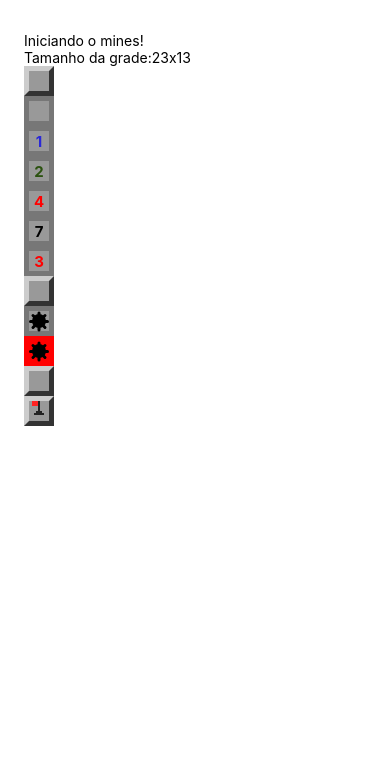
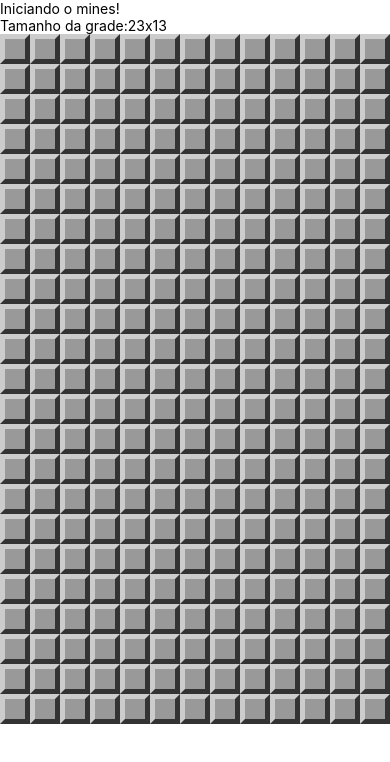
Before and after one commit to JoaoChi/CampoMinado, a React Native app: screen / in a window 390 px wide. Shown: the top 762 px of the page. Built offline with nearby package versions, Linux system fonts and the light colour scheme.

Commit message:
Mostrando toda tabela baseado no tamanho da tela

```diff
--- a/App.js
+++ b/App.js
@@ -1,15 +1,14 @@
 import React, { Component } from 'react';
 import { StyleSheet, Text, View } from 'react-native';
 import params from './src/params';
-import Field from './src/components/Field';
-import mineField from './src/components/mineField';
 import { createdMinedBoard } from './src/functions';
+import MineField from './src/components/MineField'
 
 export default class App extends Component {
-
   constructor(props){
     super(props)
     this.state =  this.createState()
+
   }
 
   minesAmount = () => {
@@ -22,7 +21,7 @@ export default class App extends Component {
     const cols = params.getColumnsAmount()
     const rows = params.getRowsAmount()
     return {
-      board: createdMinedBoard(rows, cols, this.minesAmount),
+      board: createdMinedBoard(rows, cols, this.minesAmount) || [],
     }
   }
 
@@ -34,18 +33,9 @@ export default class App extends Component {
         <Text style={styles.introductions}>Tamanho da grade:
           {params.getRowsAmount()}x{params.getColumnsAmount()}
         </Text>
-        <Field />
-        <Field opened />
-        <Field opened nearMines={1} />
-        <Field opened nearMines={2} />
-        <Field opened nearMines={4} />
-        <Field opened nearMines={7} />
-        <Field opened nearMines={3} />
-        <Field mined />
-        <Field mined opened />
-        <Field mined opened exploded />
-        <Field flagged opened />
-        <Field flagged />
+        <View style={styles.board}>
+          <MineField board={this.state.board}/>
+        </View>
       </View>
     );
   }
@@ -53,20 +43,12 @@ export default class App extends Component {
 
 
 const styles = StyleSheet.create({
-  sectionContainer: {
-    marginTop: 32,
-    paddingHorizontal: 24,
+  container: {
+    flex: 1,
+    justifyContent: 'flex-end',
   },
-  sectionTitle: {
-    fontSize: 24,
-    fontWeight: '600',
-  },
-  sectionDescription: {
-    marginTop: 8,
-    fontSize: 18,
-    fontWeight: '400',
-  },
-  highlight: {
-    fontWeight: '700',
-  },
+  board: {
+    alignItems: 'center',
+    backgroundColor: '#AAA'
+  }
 });
--- a/src/components/MineField.js
+++ b/src/components/MineField.js
@@ -1,24 +1,20 @@
-import React from "react";
-import { View, StyleSheet } from "react-native";
-import Field from "./Field";
+import React from 'react'
+import { View, StyleSheet } from 'react-native'
+import Field from './Field'
 
 export default props => {
     const rows = props.board.map((row, r) => {
         const columns = row.map((field, c) => {
-            return <Field {...field} key={c}/>
+            return <Field {...field} key={c} />
         })
-        return <View key={r}>
-            {columns}
-        </View>
+        return <View key={r}
+            style={{ flexDirection: 'row', }}> {columns} </View>
     })
-    return <View styles={styles.container}>
-        {rows}
-    </View>
+    return <View style={styles.container}> {rows} </View>
 }
 
 const styles = StyleSheet.create({
     container: {
-        flexDirection: 'row',
-        backgroundColor: '#EEE',
+        backgroundColor: '#EEE'
     }
 })
--- a/src/functions.js
+++ b/src/functions.js
@@ -32,8 +32,17 @@ const spreadMines = (board, minesAmount) => {
 
 const createdMinedBoard = (rows, columns, minesAmount) => {
     const board = createBoard(rows, columns)
-    spreadMines(board, minesAmount),
-    board
+    spreadMines(board, minesAmount)
+    return board
 }
 
+const cloneBoard = board => {
+    return board.map(rows => {
+        return rows.map(field => {
+            return {...field}
+        })
+    })
+}
+
+
 export {createdMinedBoard}
```
Also changed, not shown: src/components/Field.js (line endings or trailing spaces).
